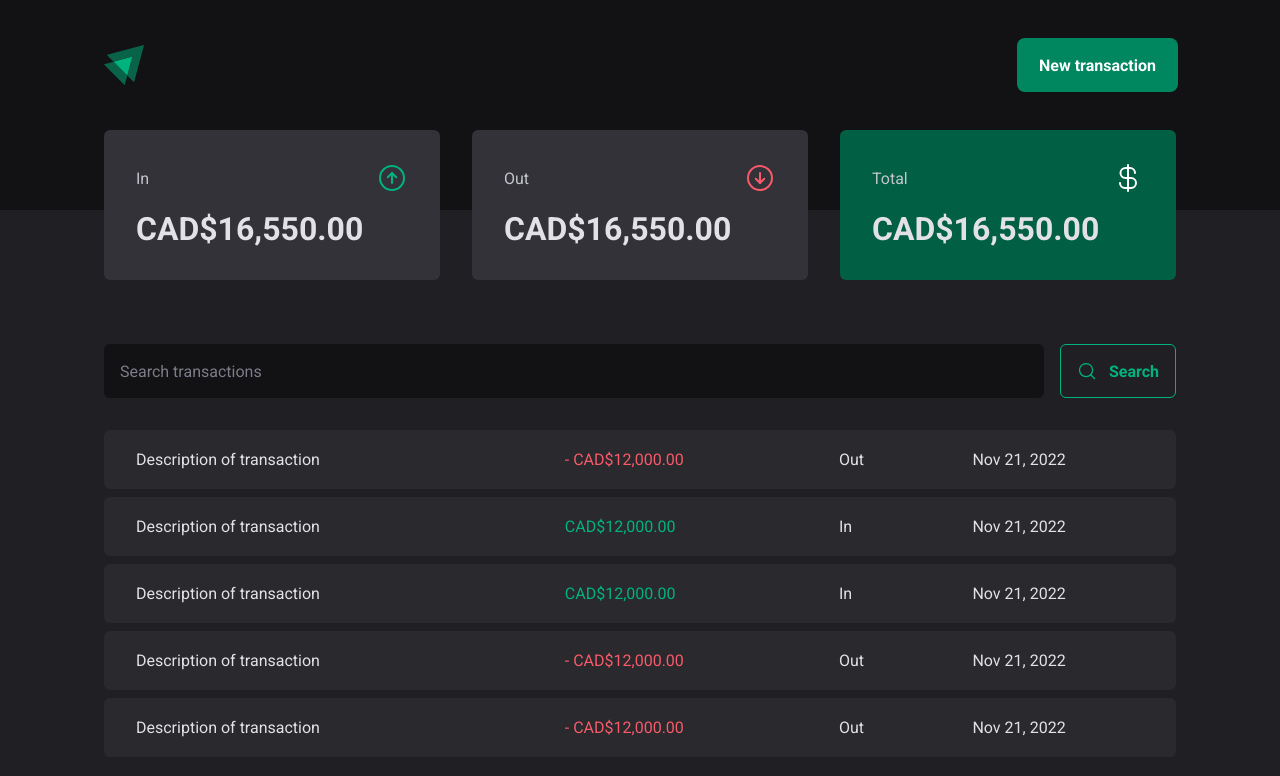
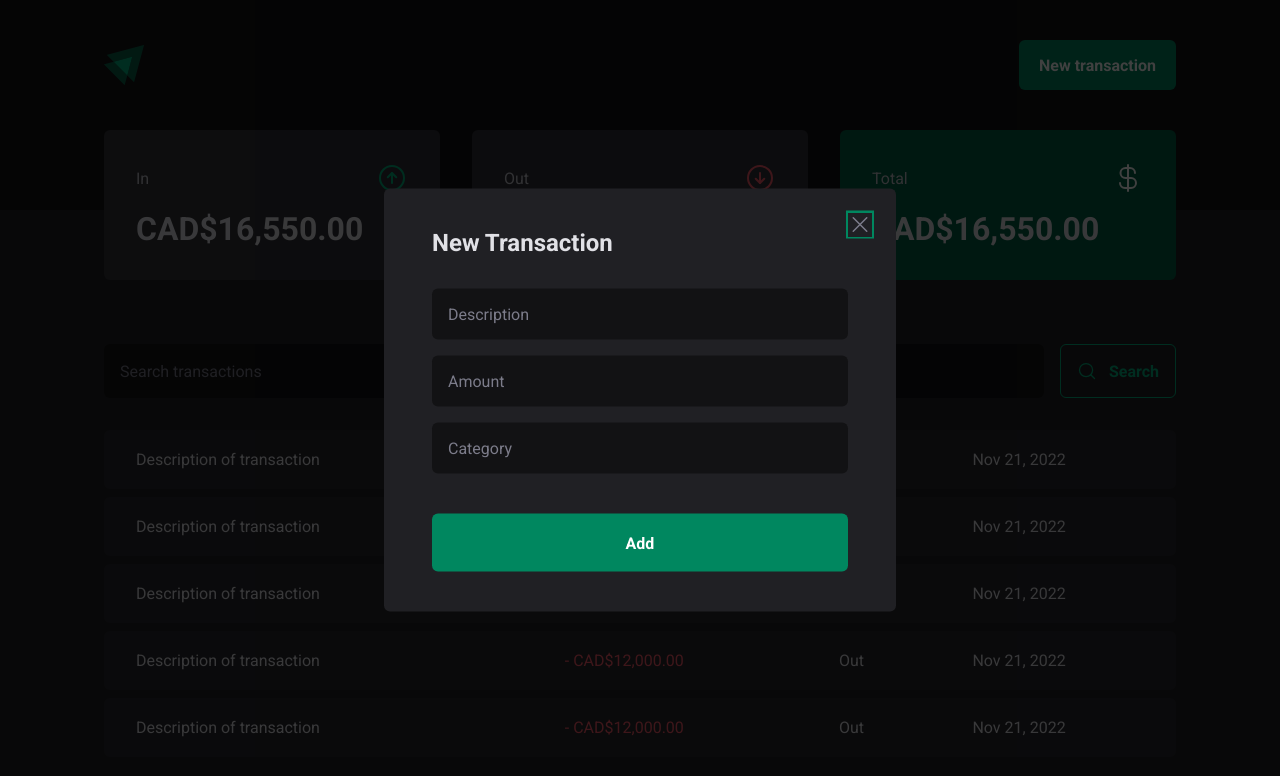
Before and after one commit to ldgmaia/money, a React (Vite) app: page / in a window 1280 px wide. Both pictures are taken after a click on the button "New transaction". Shown: the top 776 px of the page. Built offline with nearby package versions, Linux system fonts and the light colour scheme.

Commit message:
Finished styling modal

```diff
--- a/package.json
+++ b/package.json
@@ -10,6 +10,7 @@
     "lint": "eslint src --ext .ts,.tsx"
   },
   "dependencies": {
+    "@radix-ui/react-dialog": "^1.0.2",
     "phosphor-react": "^1.4.1",
     "react": "^18.2.0",
     "react-dom": "^18.2.0",
--- a/src/components/Header/index.tsx
+++ b/src/components/Header/index.tsx
@@ -1,12 +1,22 @@
 import { HeaderContainer, HeaderContent, NewTransactionButton } from './styles'
+
+import * as Dialog from '@radix-ui/react-dialog'
+
 import logoImg from '../../assets/logo-ignite.svg'
+import { NewTransactionModal } from '../NewTransactionModal'
 
 export function Header() {
   return (
     <HeaderContainer>
       <HeaderContent>
         <img src={logoImg} alt="" />
-        <NewTransactionButton>New transaction</NewTransactionButton>
+        <Dialog.Root>
+          <Dialog.Trigger asChild>
+            <NewTransactionButton>New transaction</NewTransactionButton>
+          </Dialog.Trigger>
+
+          <NewTransactionModal />
+        </Dialog.Root>
       </HeaderContent>
     </HeaderContainer>
   )
--- /dev/null
+++ b/src/components/NewTransactionModal/index.tsx
@@ -0,0 +1,25 @@
+import * as Dialog from '@radix-ui/react-dialog'
+import { X } from 'phosphor-react'
+import { CloseButton, Content, Overlay } from './styles'
+
+export function NewTransactionModal() {
+  return (
+    <Dialog.Portal>
+      <Overlay />
+
+      <Content>
+        <Dialog.Title>New Transaction</Dialog.Title>
+        <CloseButton>
+          <X size={24} />
+        </CloseButton>
+        <form action="">
+          <input type="text" placeholder="Description" required />
+          <input type="text" placeholder="Amount" required />
+          <input type="text" placeholder="Category" required />
+
+          <button type="submit">Add</button>
+        </form>
+      </Content>
+    </Dialog.Portal>
+  )
+}
--- /dev/null
+++ b/src/components/NewTransactionModal/styles.ts
@@ -0,0 +1,67 @@
+import * as Dialog from '@radix-ui/react-dialog'
+import styled from 'styled-components'
+
+export const Overlay = styled(Dialog.Overlay)`
+  position: fixed;
+  width: 100vw;
+  height: 100vh;
+  inset: 0;
+  background: rgba(0, 0, 0, 0.75);
+`
+
+export const Content = styled(Dialog.Content)`
+  min-width: 32rem;
+  border-radius: 6px;
+  padding: 2.5rem 3rem;
+  background: ${(props) => props.theme['gray-800']};
+  position: fixed;
+  top: 50%;
+  left: 50%;
+  transform: translate(-50%, -50%);
+
+  form {
+    margin-top: 2rem;
+    display: flex;
+    flex-direction: column;
+    gap: 1rem;
+
+    input {
+      border-radius: 6px;
+      border: 0;
+      background: ${(props) => props.theme['gray-900']};
+      padding: 1rem;
+
+      &::placeholder {
+        color: ${(props) => props.theme['gray-500']};
+      }
+    }
+
+    button[type='submit'] {
+      height: 58px;
+      border: 0;
+      background: ${(props) => props.theme['green-500']};
+      color: ${(props) => props.theme.white};
+      font-weight: bold;
+      padding: 0 1.25rem;
+      border-radius: 6px;
+      margin-top: 1.5rem;
+      cursor: pointer;
+
+      &:hover {
+        background: ${(props) => props.theme['green-700']};
+        transition: background-color 0.2s;
+      }
+    }
+  }
+`
+
+export const CloseButton = styled(Dialog.Close)`
+  position: absolute;
+  background: transparent;
+  border: 0;
+  top: 1.5rem;
+  right: 1.5rem;
+  line-height: 0;
+  cursor: pointer;
+  color: ${(props) => props.theme['gray-500']};
+`
```
Also changed, not shown: 1 other file (tests, documents, lock files or other folders).
